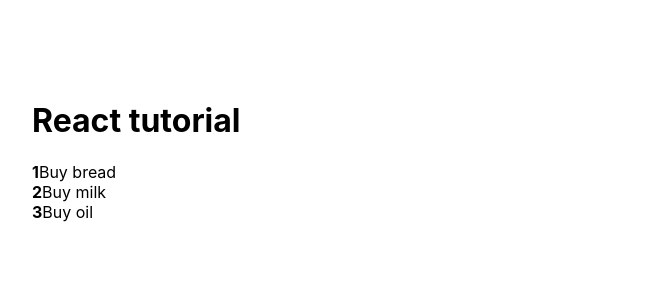
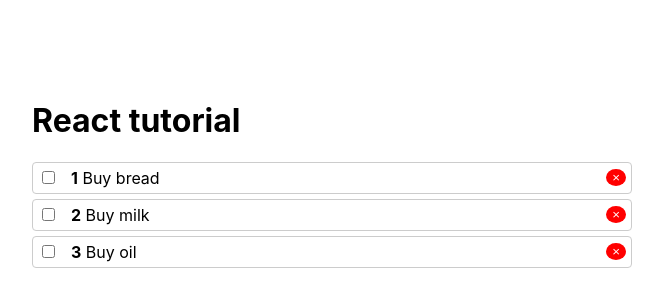
Before and after one commit to Torishnia/React-course, a React (Create React App) app: page / in a window 1280 px wide. Shown: the top 306 px of the page, without its empty margins (308-971 px from the left). Built offline with nearby package versions, Linux system fonts and the light colour scheme.

Commit message:
add styles

```diff
--- a/src/Todo/TodoItem.js
+++ b/src/Todo/TodoItem.js
@@ -4,8 +4,15 @@
 function TodoItem( {todo, index} ) {
     return (
         <li>
-            <strong>{index + 1}</strong>
-            {todo.title}
+            <span>
+                <input type="checkbox"/>
+                <strong>{index + 1}</strong>
+                &nbsp;
+                {todo.title}
+            </span>
+
+
+           <button className='rm'>&times;</button>
         </li>
     )
 }
--- a/src/index.css
+++ b/src/index.css
@@ -23,3 +23,24 @@
   margin: 0;
   padding: 0;
 }
+
+li {
+  display: flex;
+  justify-content: space-between;
+  align-items: center;
+  padding: 5px;
+  border: 1px solid #ccc;
+  border-radius: 4px;
+  margin-bottom: 5px;
+}
+
+input {
+  margin-right: 1rem;
+}
+
+.rm {
+  background: red;
+  border-radius: 50%;
+  color: #fff;
+  border: none;
+}
```
